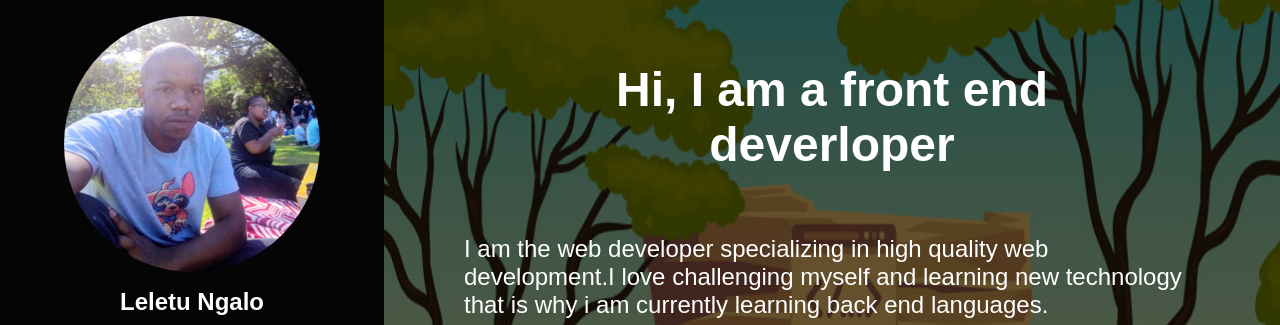
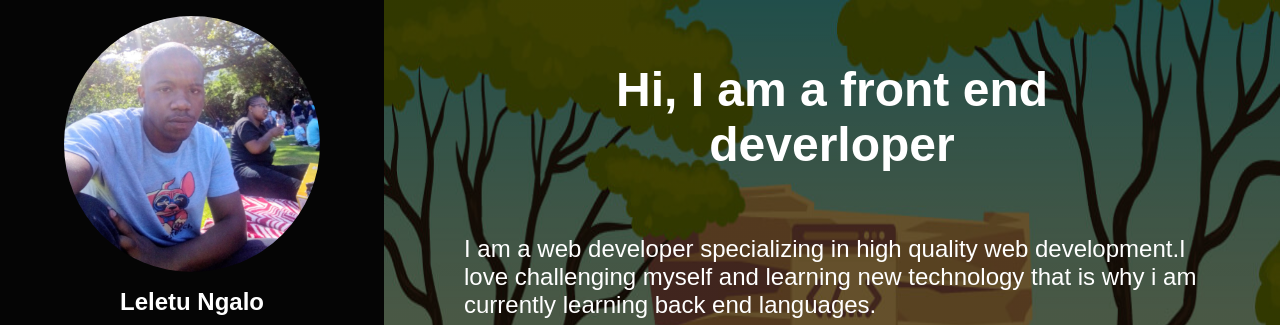
Before and after one commit to Leletungalo/my-portfolio, a website: page index.html in a window 1280 px wide. Shown: the top 325 px of the page. Drawn offline with Linux system fonts and the light colour scheme.

Commit message:
finished almost

```diff
--- a/index.html
+++ b/index.html
@@ -56,7 +56,7 @@
           deverloper
         </h1>
         <p class="left-align bio">
-          I am the web developer specializing in high quality web development.I
+          I am a web developer specializing in high quality web development.I
           love challenging myself and learning new technology that is why i am
           currently learning back end languages.
         </p>
```
